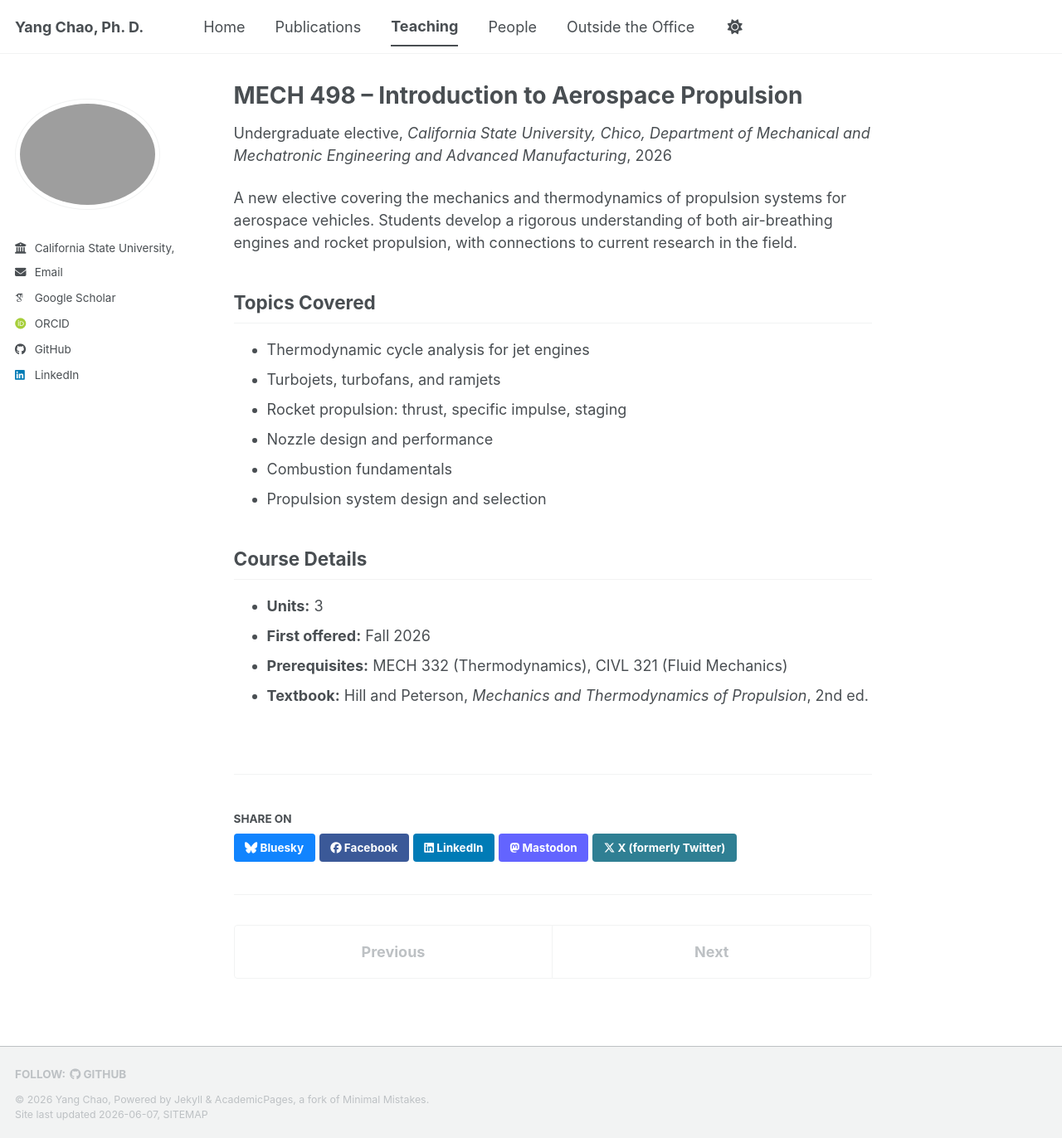
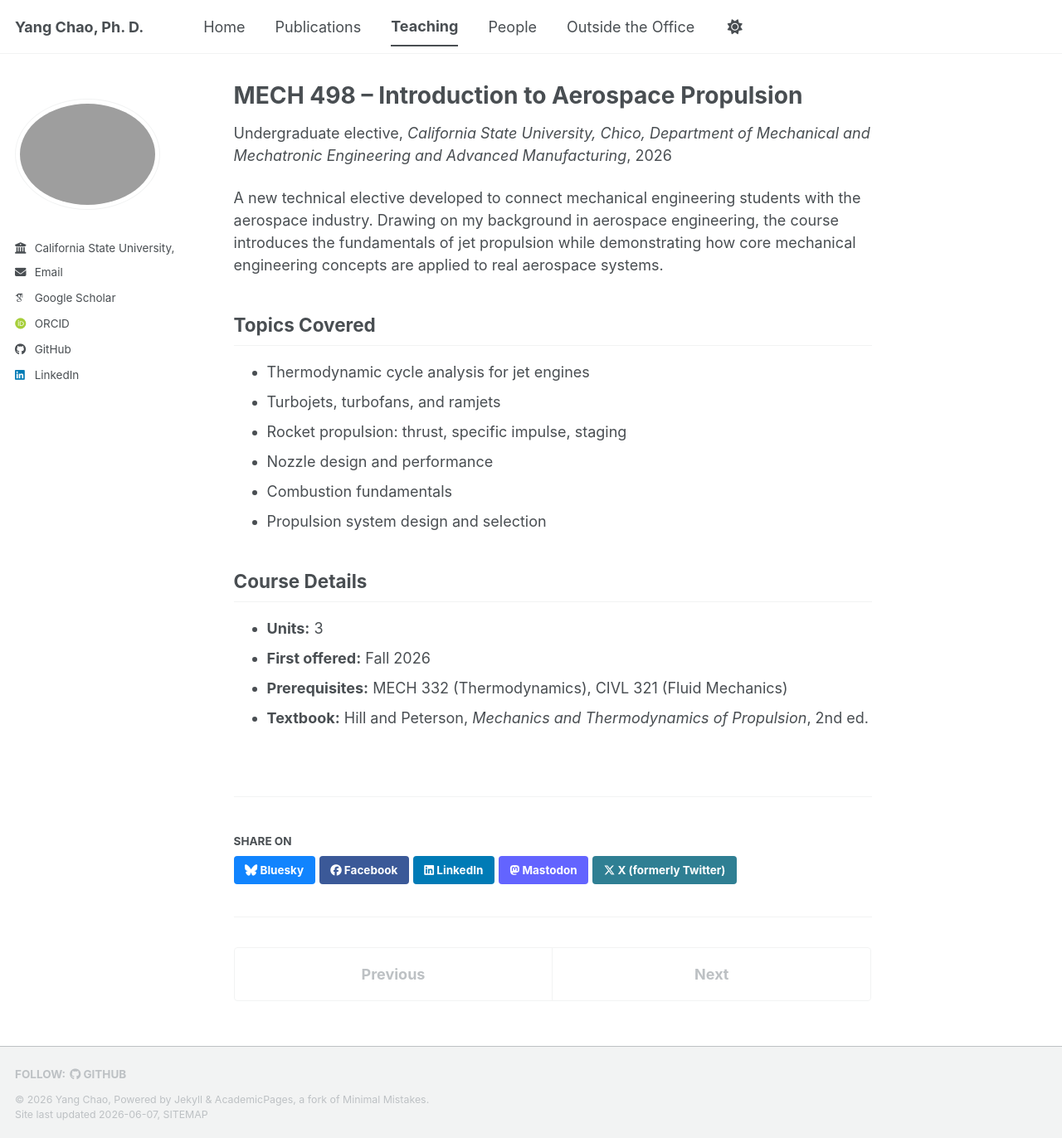
Before and after one commit to cycynyny/cycynyny.github.io, a Jekyll site: the page built from _teaching/mech498.md, in a window 1280 px wide and 1372 px high. Shown: the whole window at 83% size. Built offline with Jekyll 4.4.1, drawn with Linux system fonts in a browser that asks for light colours; some web fonts are replaced; a script bundle is joined from its source files by our own code; library files that are not in the unit come from our copies.

Commit message:
Update mech498.md

```diff
--- a/_teaching/mech498.md
+++ b/_teaching/mech498.md
@@ -8,7 +8,7 @@ date: 2026-08-01
 location: "Chico, CA"
 ---
 
-A new elective covering the mechanics and thermodynamics of propulsion systems for aerospace vehicles. Students develop a rigorous understanding of both air-breathing engines and rocket propulsion, with connections to current research in the field.
+A new technical elective developed to connect mechanical engineering students with the aerospace industry. Drawing on my background in aerospace engineering, the course introduces the fundamentals of jet propulsion while demonstrating how core mechanical engineering concepts are applied to real aerospace systems.
 
 ## Topics Covered
 
```
